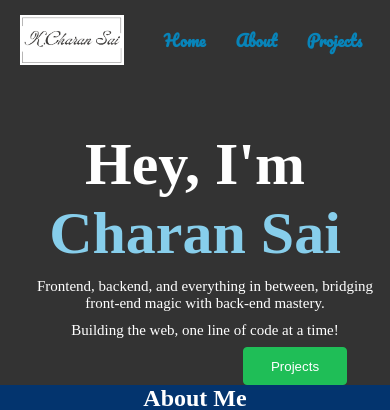
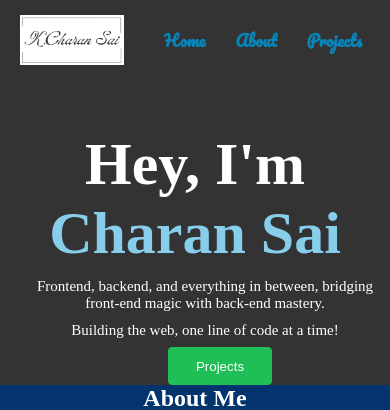
Before and after one commit to Charan-brs/brs_portfolio, a plain HTML site: page index.html in a window 390 px wide. Shown: the top 410 px of the page. Drawn offline with Linux system fonts and the light colour scheme; grey boxes are pictures that could not be loaded.

Commit message:
index.css

```diff
--- a/index.css
+++ b/index.css
@@ -220,7 +220,7 @@ footer p {
   }
 
   .button {
-    margin: 8px 0px 0px 200px;
+    margin: 8px 0px 0px 50px;
   }
 
   .about-container {
```
